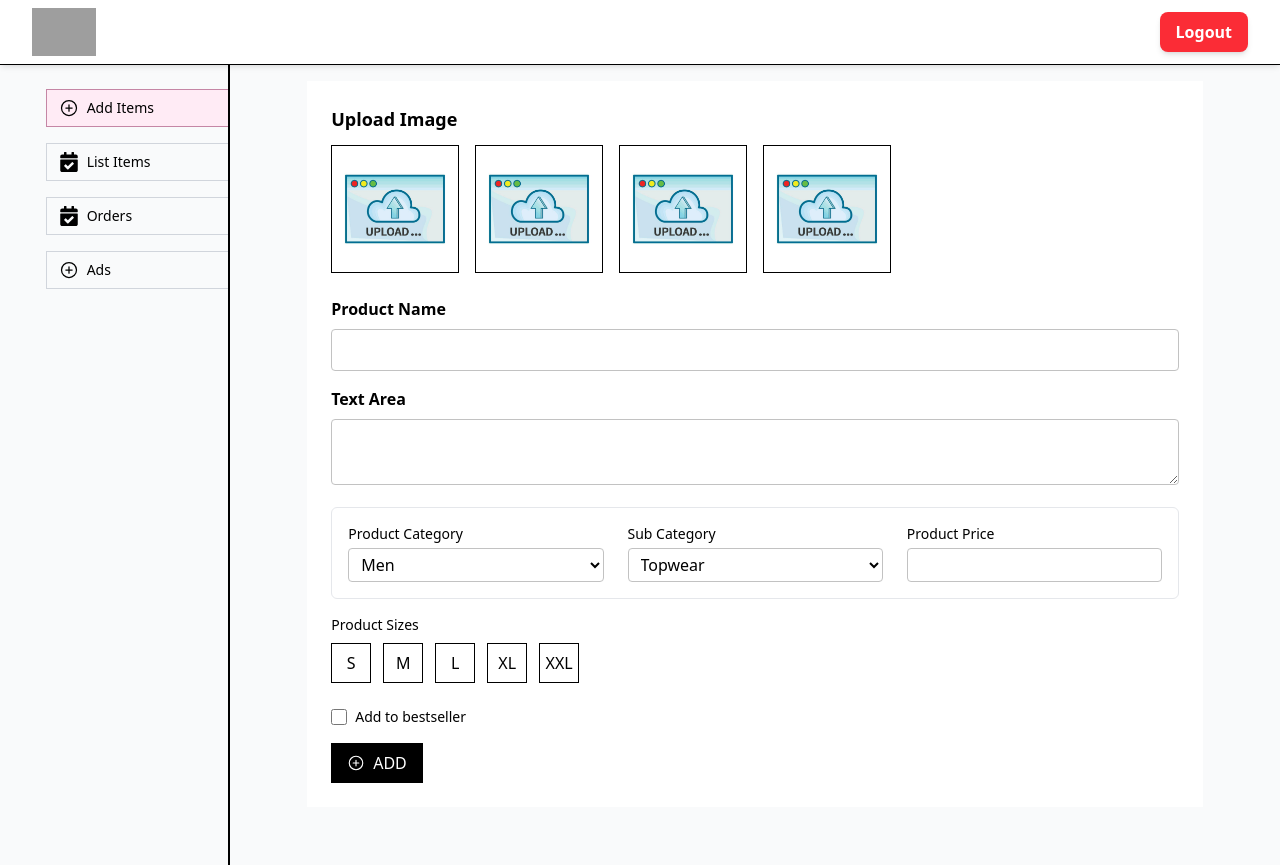
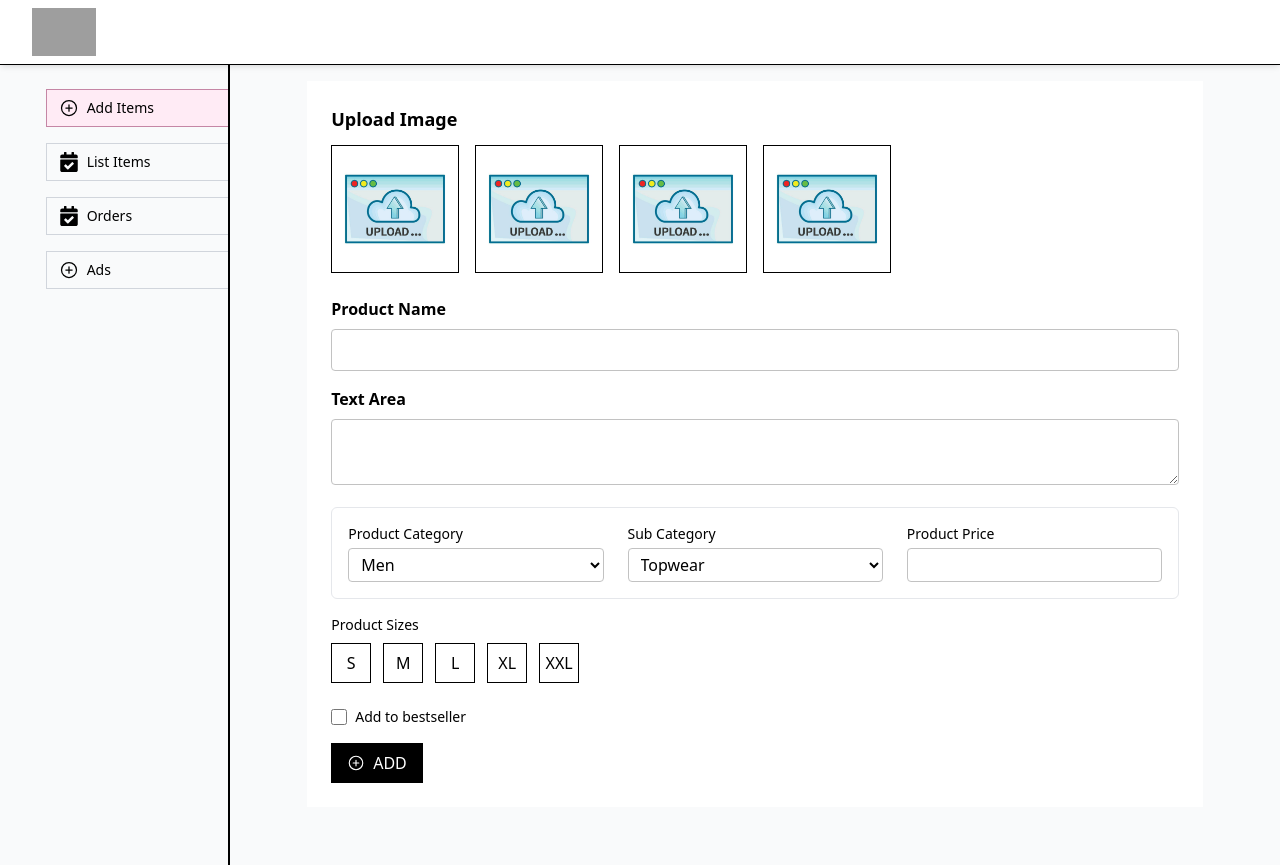
Before and after one commit to mdsufiyanansari/GMH_STORE, a React (Vite) app in the folder admin/: page /add in a window 1280 px wide. Built offline with nearby package versions, Linux system fonts and the light colour scheme; no server answers; grey boxes are pictures that could not be loaded.

Commit message:
refactor: Comment out Logout button in Navbar component

```diff
--- a/admin/src/components/Navbar.jsx
+++ b/admin/src/components/Navbar.jsx
@@ -12,11 +12,11 @@
           </div>
 
           {/* Navigation / Buttons */}
-          <div className="flex items-center space-x-4">
+          {/* <div className="flex items-center space-x-4">
             <button onClick={()=>setToken("")} className="bg-red-500 hover:bg-red-600 text-white font-semibold px-4 py-2 rounded-lg shadow-md transition-all duration-200">
               Logout
             </button>
-          </div>
+          </div> */}
         </div>
       </div>
     </nav>
```
